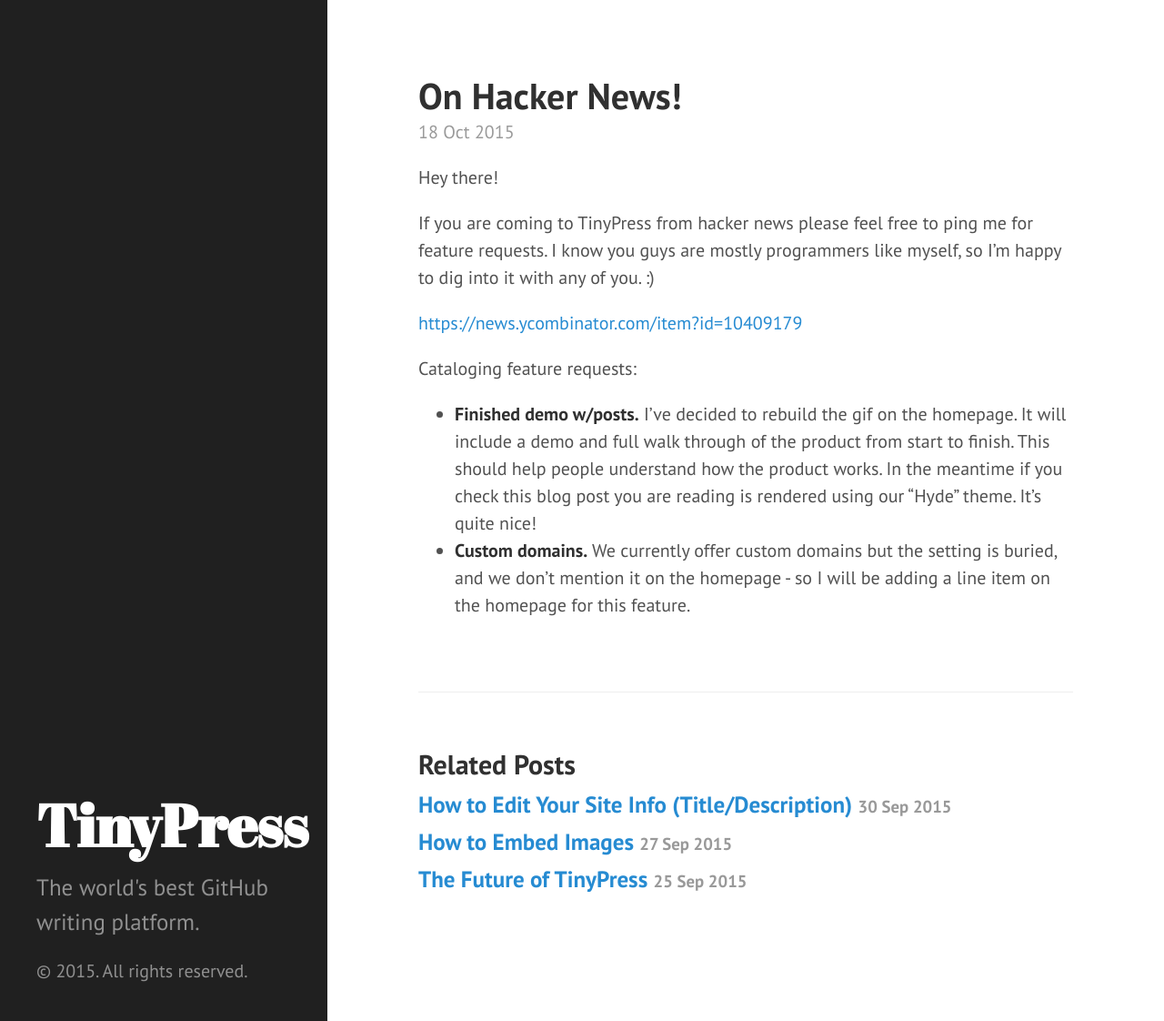
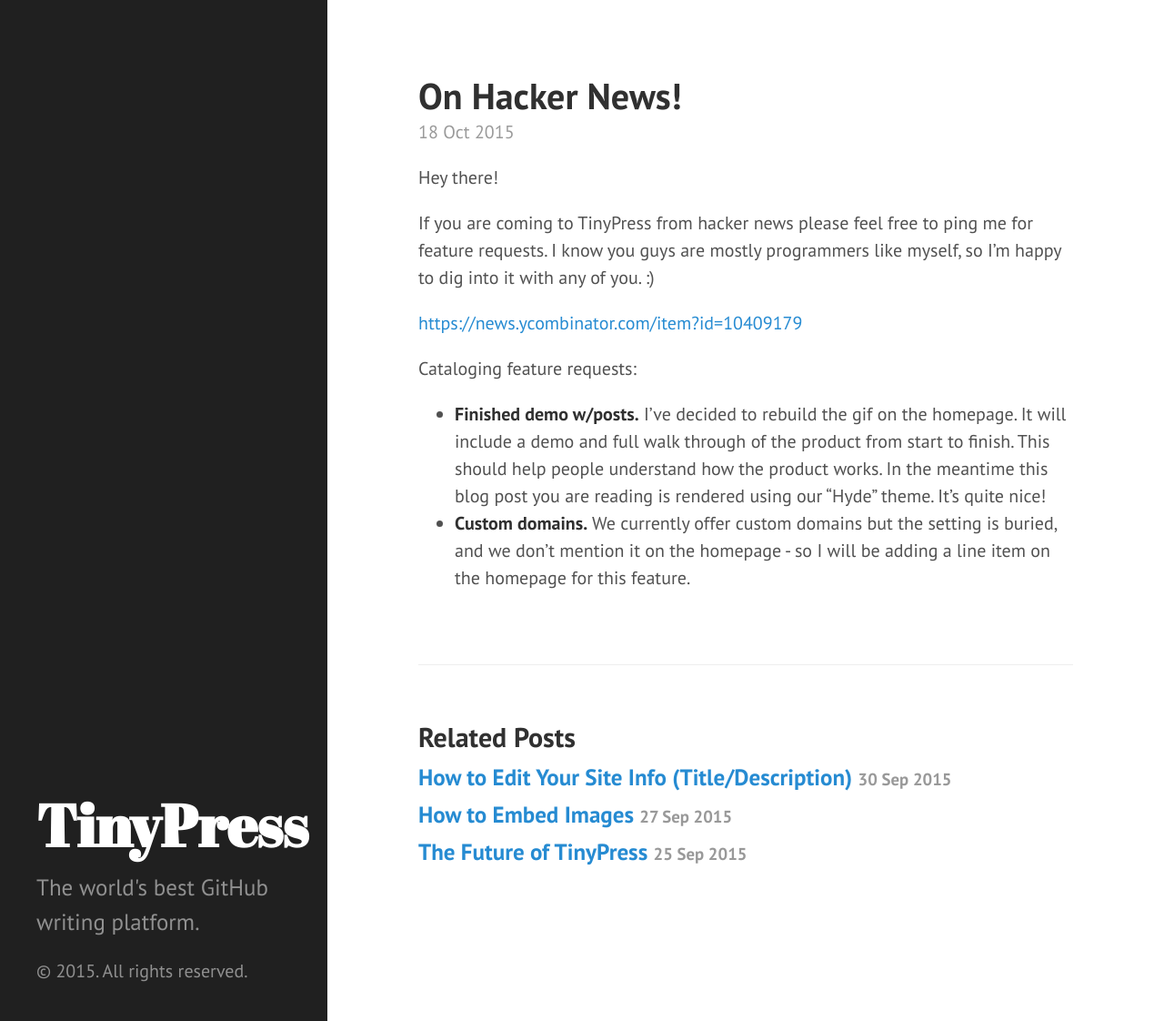
Before and after one commit to fugabi/tinypressco.github.io, a Jekyll site: the page built from _posts/2015-10-18-on-hacker-news.markdown, in a window 1280 px wide and 1122 px high. Shown: the whole window at 91% size. Built offline with Jekyll 4.4.1, drawn with Linux system fonts in a browser that asks for light colours.

Commit message:
Post update: On Hacker News!

```diff
--- a/_posts/2015-10-18-on-hacker-news.markdown
+++ b/_posts/2015-10-18-on-hacker-news.markdown
@@ -11,5 +11,5 @@ If you are coming to TinyPress from hacker news please feel free to ping me for
 
 Cataloging feature requests:
 
-- <strong>Finished demo w/posts.</strong> I've decided to rebuild the gif on the homepage. It will include a demo and full walk through of the product from start to finish. This should help people understand how the product works. In the meantime if you check this blog post you are reading is rendered using our "Hyde" theme. It's quite nice!
+- <strong>Finished demo w/posts.</strong> I've decided to rebuild the gif on the homepage. It will include a demo and full walk through of the product from start to finish. This should help people understand how the product works. In the meantime this blog post you are reading is rendered using our "Hyde" theme. It's quite nice!
 - <strong>Custom domains.</strong> We currently offer custom domains but the setting is buried, and we don't mention it on the homepage - so I will be adding a line item on the homepage for this feature.
```
